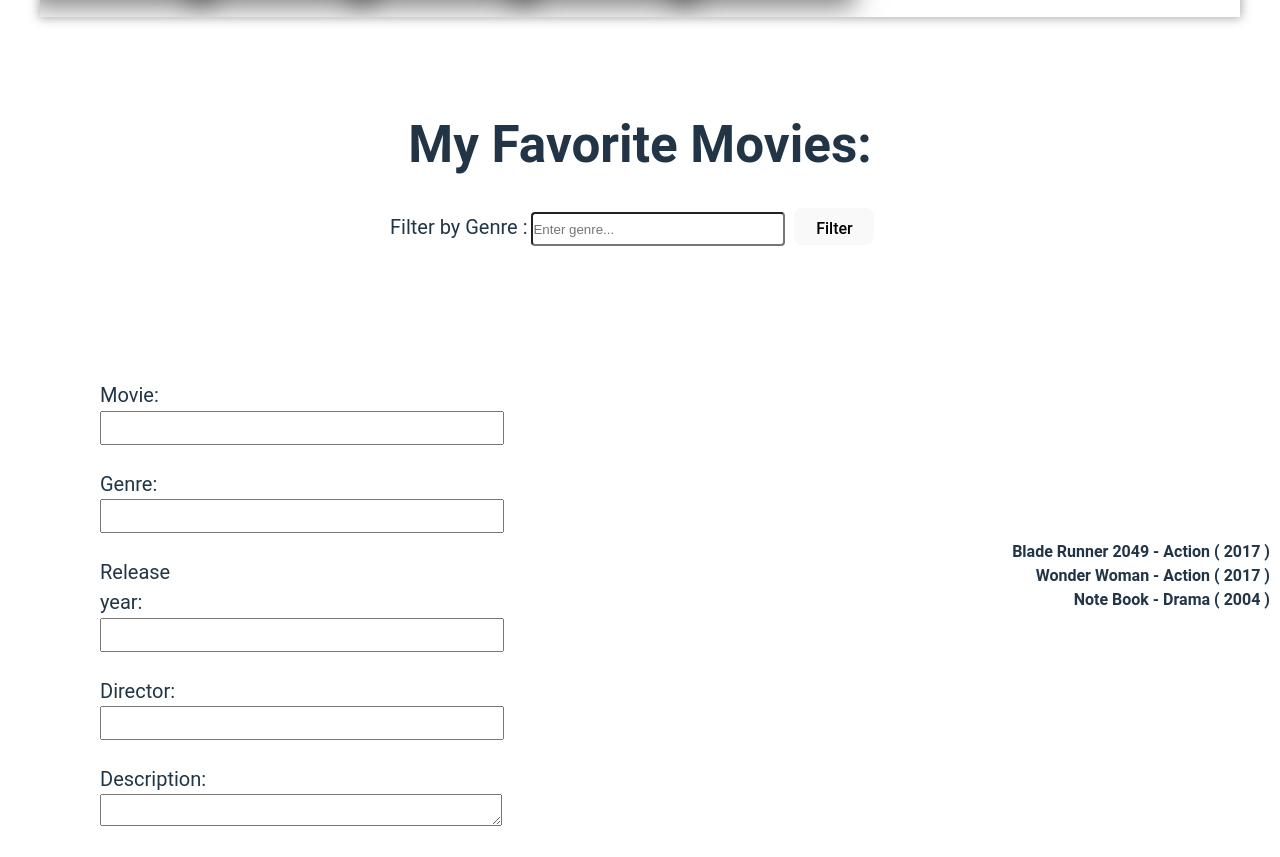
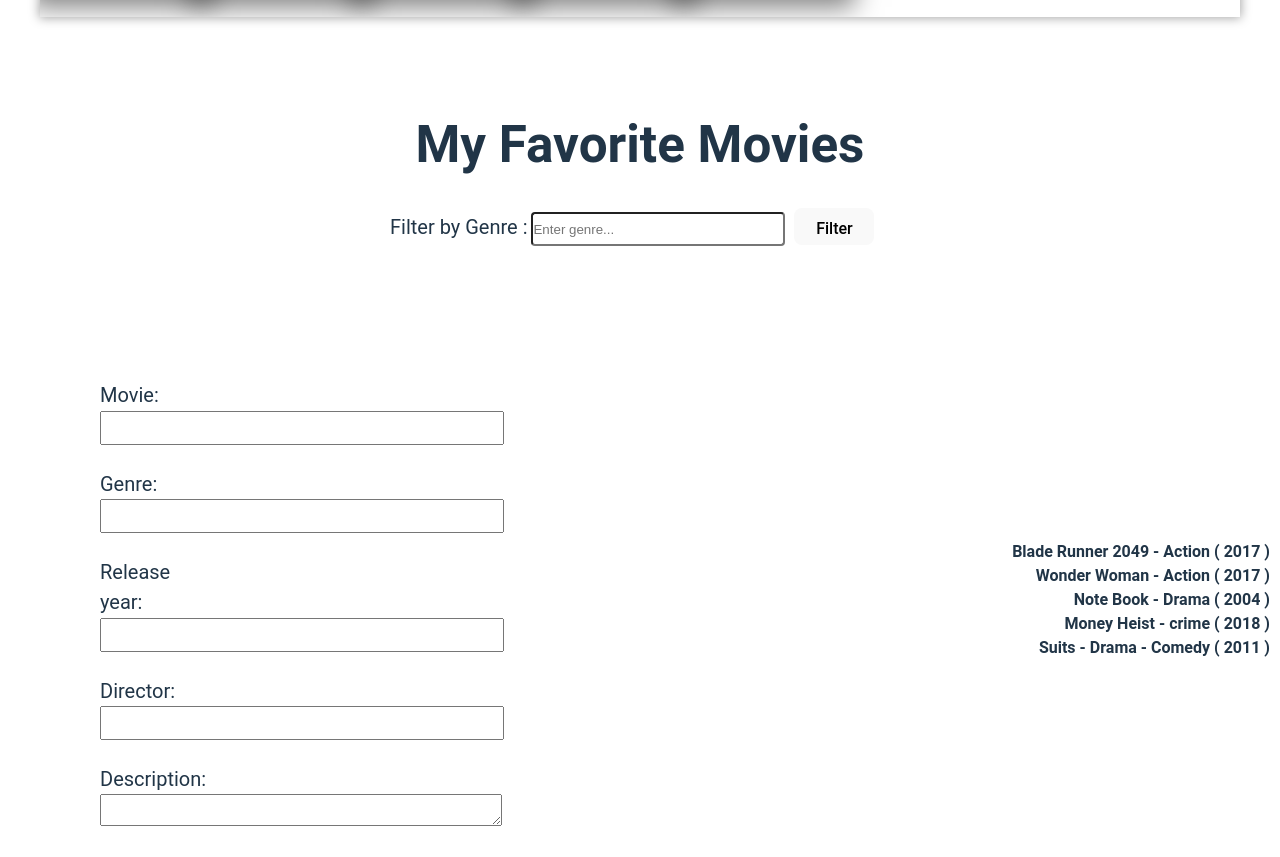
Before and after one commit to Hadis-jamali/Favorite-Movie-List, a website built with Vite: page my-react-project/index.html in a window 1280 px wide. Shown: the part 403-1260 px from the top of the page. Built offline with nearby package versions, Linux system fonts and the light colour scheme.

Commit message:
some chenge

```diff
--- a/my-react-project/index.html
+++ b/my-react-project/index.html
@@ -64,7 +64,7 @@
     </div>
     <!-- header -->
 
-    <h1>My Favorite Movies:</h1>
+    <h1>My Favorite Movies</h1>
 
     <div class="filter-container">
       <label for="genre-filter" class="genre-filter">Filter by Genre :</label>
--- a/my-react-project/main.js
+++ b/my-react-project/main.js
@@ -19,6 +19,22 @@ let movies = [
     year: 2004,
     genre: "Drama",
     description: "",
+  },
+  {
+    title: "Money Heist",
+    director: "Alex Pina",
+    year: 2018,
+    genre: "crime",
+    description:
+      "An unusual group of robbers attempt to carry out the most perfect robbery in Spanish history - stealing 2.4 billion euros from the Royal Mint of Spain.",
+  },
+  {
+    title: "Suits",
+    director: "Aaron Korsh",
+    year: 2011,
+    genre: "Drama - Comedy",
+    description:
+      "On the run from a drug deal gone bad, brilliant college dropout Mike Ross finds himself working with Harvey Specter, one of New York City's best lawyers.",
   },
 ];
 function displayMovie(movieArray) {
@@ -54,16 +70,10 @@ function showMovieDetails(movie) {
   );
 }
 
-function filterMovies(genre) {
-  const filteredMovies = movies.filter((movie) => movie.genre === genre);
-  displayMovie(filteredMovies);
-}
-
 function sortMovies() {
   const sortedMovies = movies.slice().sort((a, b) => a.releaseYear - b.releaseYear);
   displayMovie(sortedMovies);
 }
-displayMovie(movies);
 
 document.getElementById("filter-button").addEventListener("click", () => {
   const genreFilter = document.getElementById("genre-filter").value;
```
